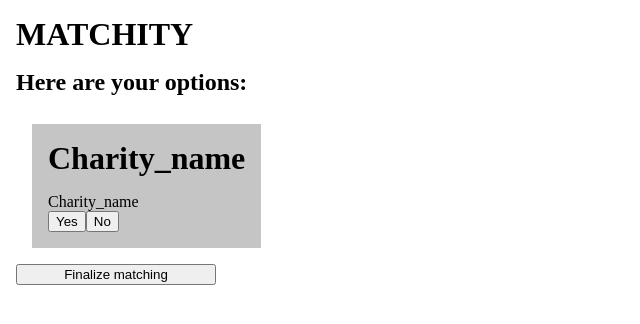
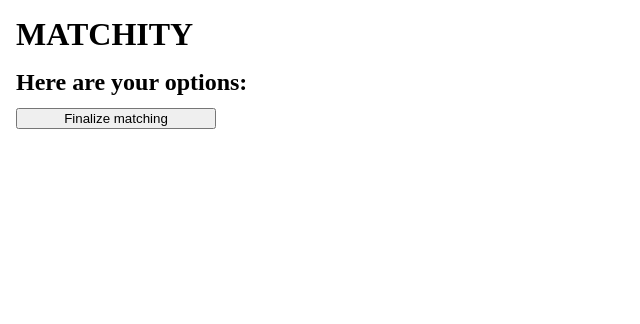
Before and after one commit to Nikitha-Anand/matchity, a React (Vite) app in the folder src/main/frontend/: page /#/matching in a window 1280 px wide. Shown: the top 324 px of the page, without its empty margins (0-640 px from the left). Built offline with nearby package versions, Linux system fonts and the light colour scheme.

Commit message:
Testing React

```diff
--- a/src/main/frontend/index.html
+++ b/src/main/frontend/index.html
@@ -4,7 +4,7 @@
   <head>
     <meta charset="UTF-8" />
     <meta name="viewport" content="width=device-width, initial-scale=1.0" />
-    <title>matchity</title>
+    <title>Matchity</title>
   </head>
   <body>
     <div id="root"></div>
--- a/src/main/frontend/src/App.jsx
+++ b/src/main/frontend/src/App.jsx
@@ -1,7 +1,7 @@
 import { useState } from 'react'
 import './App.css'
 import { HashRouter as Router, Routes, Route } from 'react-router-dom'
-import Home from './Pages/home'
+import Home from './Pages/Home'
 import Matching from './Pages/Matching'
 import Results from './Pages/Results'
 
--- a/src/main/frontend/src/Pages/Matching.jsx
+++ b/src/main/frontend/src/Pages/Matching.jsx
@@ -14,9 +14,9 @@ function Matching() {
             <h1>MATCHITY</h1>
             <h2>Here are your options: </h2>
 
-            <div id="charities">
+            {/* <div id="charities">
                 <Charity></Charity>
-            </div>
+            </div> */}
             <button type="button" id="finalizeLink" onClick={ () => { navigate('/results')} }> Finalize matching </button>
         </>
     )
```
